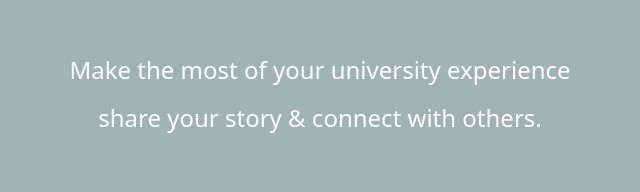
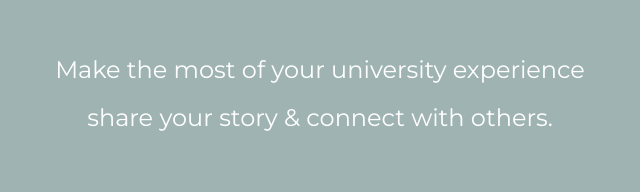
Before and after one commit to dajawhite/Of-Age, a Next.js app in the folder of-age-app/: page / in a window 1280 px wide. Shown: the part 314-506 px from the top of the page, without its empty margins (320-960 px from the left). Built offline with nearby package versions, Linux system fonts and the light colour scheme; no server answers.

Commit message:
font change

```diff
--- a/of-age-app/components/Hero.tsx
+++ b/of-age-app/components/Hero.tsx
@@ -103,7 +103,7 @@
             {/* Text */}
             {showText && (
                 <div className={`h-screen flex flex-col items-center pt-8 md:pt-28 pb-24 justify-center px-6 transition-all duration-1000 bg-[--bgA1] ${fadeOutText ? 'opacity-0' : ''}`} data-aos="fade-in">
-                    <h1 className="text-2xl text-center leading-loose text-white">
+                    <h1 className="text-2xl/loose text-center text-white montserrat">
                     Make the most of your university experience <br className='hidden md:inline'/> share your story & connect with others.
                     </h1>
                 </div>
```
